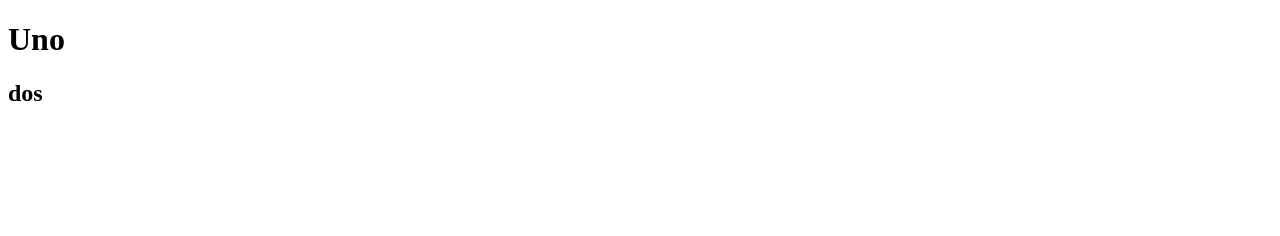
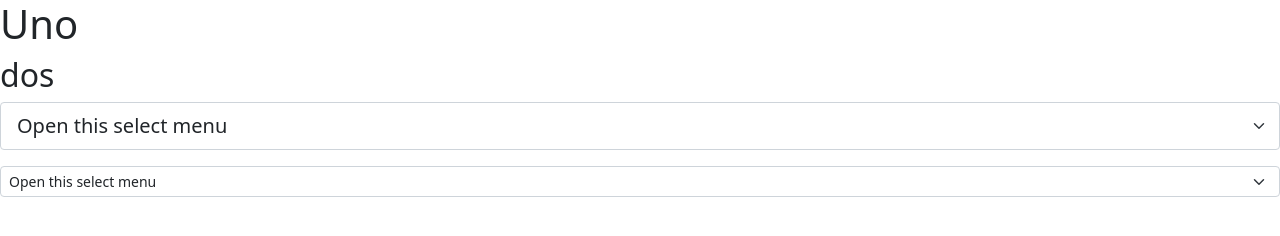
Before and after one commit to sjimenez75802/camara_frontal, a website: page src/public/index.html in a window 1280 px wide. Drawn offline with nearby package versions, Linux system fonts and the light colour scheme.

Commit message:
second edicition

```diff
--- a/src/public/index.html
+++ b/src/public/index.html
@@ -5,10 +5,30 @@
     <meta http-equiv="X-UA-Compatible" content="IE=edge">
     <meta name="viewport" content="width=device-width, initial-scale=1.0">
     <title>Document</title>
+    <link href="https://cdn.jsdelivr.net/npm/bootstrap@5.0.0-beta2/dist/css/bootstrap.min.css" rel="stylesheet" integrity="sha384-BmbxuPwQa2lc/FVzBcNJ7UAyJxM6wuqIj61tLrc4wSX0szH/Ev+nYRRuWlolflfl" crossorigin="anonymous">
+
 </head>
 <body>
     <div>
     <h1> Uno</h1>
     <h2> dos </h2>
+    </div>
+    <select class="form-select form-select-lg mb-3" aria-label=".form-select-lg example">
+        <option selected>Open this select menu</option>
+        <option value="1">One</option>
+        <option value="2">Two</option>
+        <option value="3">Three</option>
+      </select>
+
+      <select class="form-select form-select-sm" aria-label=".form-select-sm example">
+        <option selected>Open this select menu</option>
+        <option value="1">One</option>
+        <option value="2">Two</option>
+        <option value="3">Three</option>
+      </select>
+    <script src="https://cdn.jsdelivr.net/npm/bootstrap@5.0.0-beta2/dist/js/bootstrap.bundle.min.js" integrity="sha384-b5kHyXgcpbZJO/tY9Ul7kGkf1S0CWuKcCD38l8YkeH8z8QjE0GmW1gYU5S9FOnJ0" crossorigin="anonymous"></script>
+    <script src="https://cdn.jsdelivr.net/npm/@popperjs/core@2.6.0/dist/umd/popper.min.js" integrity="sha384-KsvD1yqQ1/1+IA7gi3P0tyJcT3vR+NdBTt13hSJ2lnve8agRGXTTyNaBYmCR/Nwi" crossorigin="anonymous"></script>
+    <script src="https://cdn.jsdelivr.net/npm/bootstrap@5.0.0-beta2/dist/js/bootstrap.min.js" integrity="sha384-nsg8ua9HAw1y0W1btsyWgBklPnCUAFLuTMS2G72MMONqmOymq585AcH49TLBQObG" crossorigin="anonymous"></script>
+
 </body>
 </html>
```
